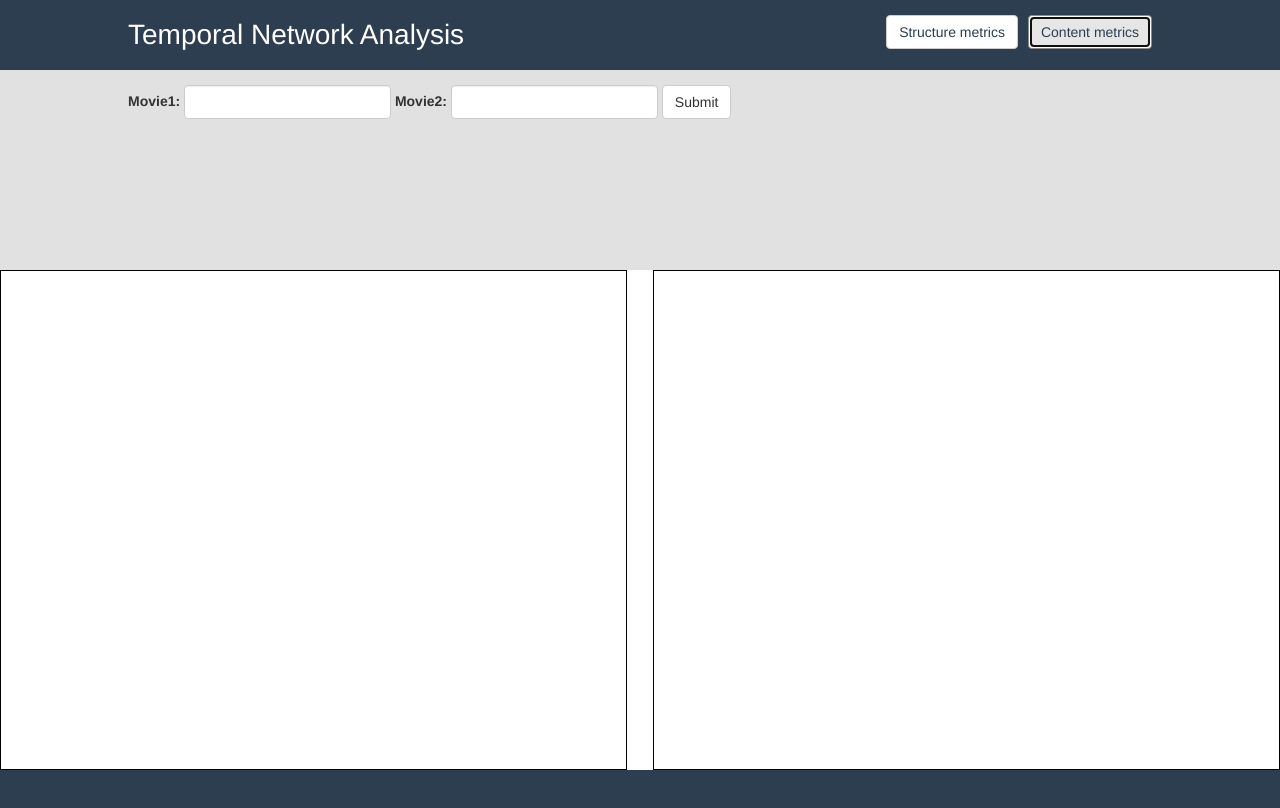
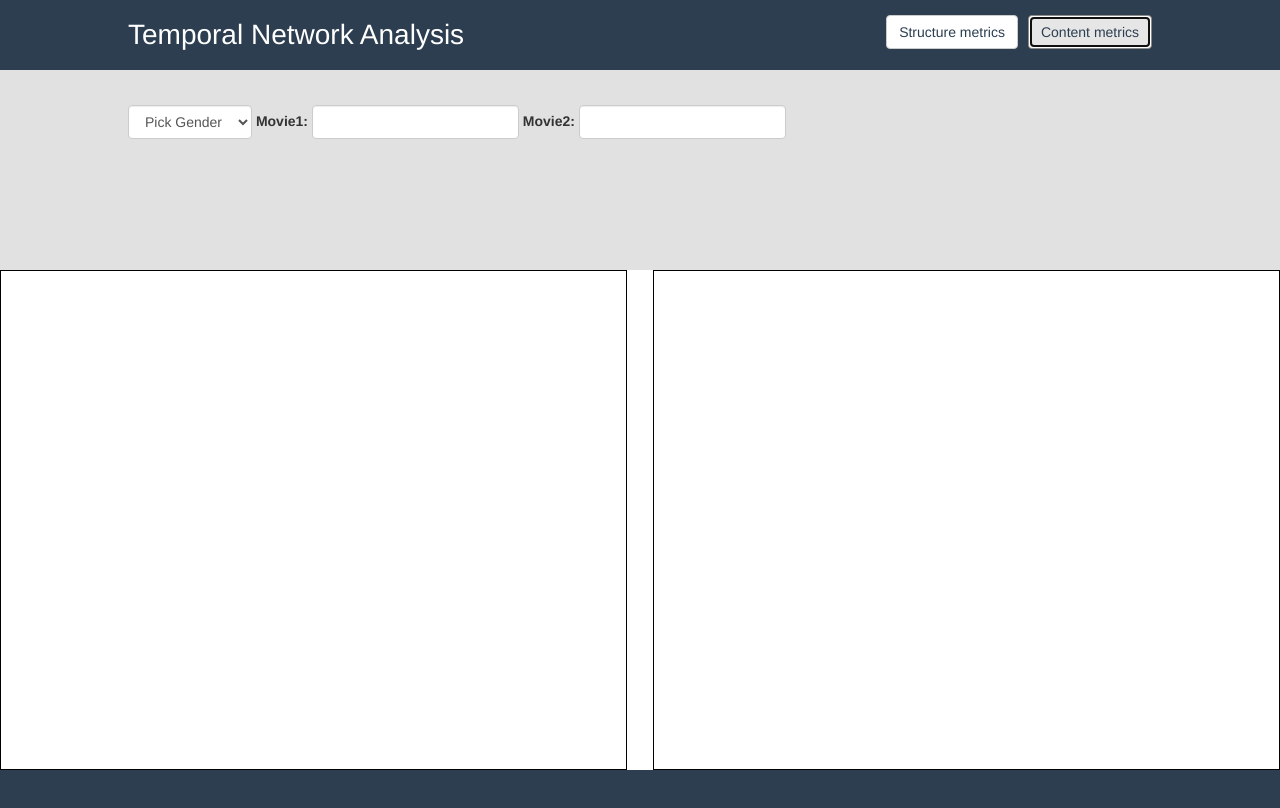
Before and after one commit to rodmendozam/DataEngProject, a plain HTML site: page interface.html in a window 1280 px wide. Both pictures are taken after a click on the button "Content metrics". Drawn offline with nearby package versions, Linux system fonts and the light colour scheme.

Commit message:
on click buttons show structure and content

```diff
--- a/controller_interface.js
+++ b/controller_interface.js
@@ -8,7 +8,17 @@ app_graph.controller('myCtrl', function($scope) {
 
     angular.element(document).ready(function () {
 
+        $("#form_content").hide();
+        $("#form_structure").hide();
         //$("#intro").css("background-color", "yellow");
+        $("#structure_metrics_button").click(function(){
+            $("#form_structure").show();
+            $("#form_content").hide();
+        });
+        $("#content_metrics_button").click(function(){
+            $("#form_structure").hide();
+            $("#form_content").show();
+        });
 
     });
 
--- a/css/interface_stylesheet.css
+++ b/css/interface_stylesheet.css
@@ -62,3 +62,8 @@
 .margin_top{
 
 }
+
+
+select option:first-child{
+    display:none;
+}
--- a/interface.html
+++ b/interface.html
@@ -16,14 +16,28 @@
                     <button id="structure_metrics_button" type="button" class="btn btn-default">Structure metrics</button>
             </div>
         </div>
-        <div id="controls">
+        <div ng-controller="myCtrl" id="controls">
             <form role="form" class="form-inline">
-                <div class="form-group">
+                <div id="form_structure" class="form-group">
                     <label for="movie1">Movie1:</label>
                     <input type="text" class="form-control" id="movie1">
                     <label for="movie2">Movie2:</label>
                     <input type="text" class="form-control" id="movie2">
                     <button type="submit" class="btn btn-default">Submit</button>
+                </div>
+                <div style="min-height: 20px"></div>
+                <div id="form_content" class="form-group">
+                    <select class="form-control placeholder">
+                        <option value="">Pick Gender</option>
+                        <option value="two">Horror</option>
+                        <option value="three">Action</option>
+                        <option value="four">Drama</option>
+                        <option value="five">Comedy</option>
+                    </select>
+                    <label for="movie1_rating">Movie1:</label>
+                    <input type="text" class="form-control" id="movie1_rating">
+                    <label for="movie2_rating">Movie2:</label>
+                    <input type="text" class="form-control" id="movie2_rating">
                 </div>
             </form>
         </div>
```
